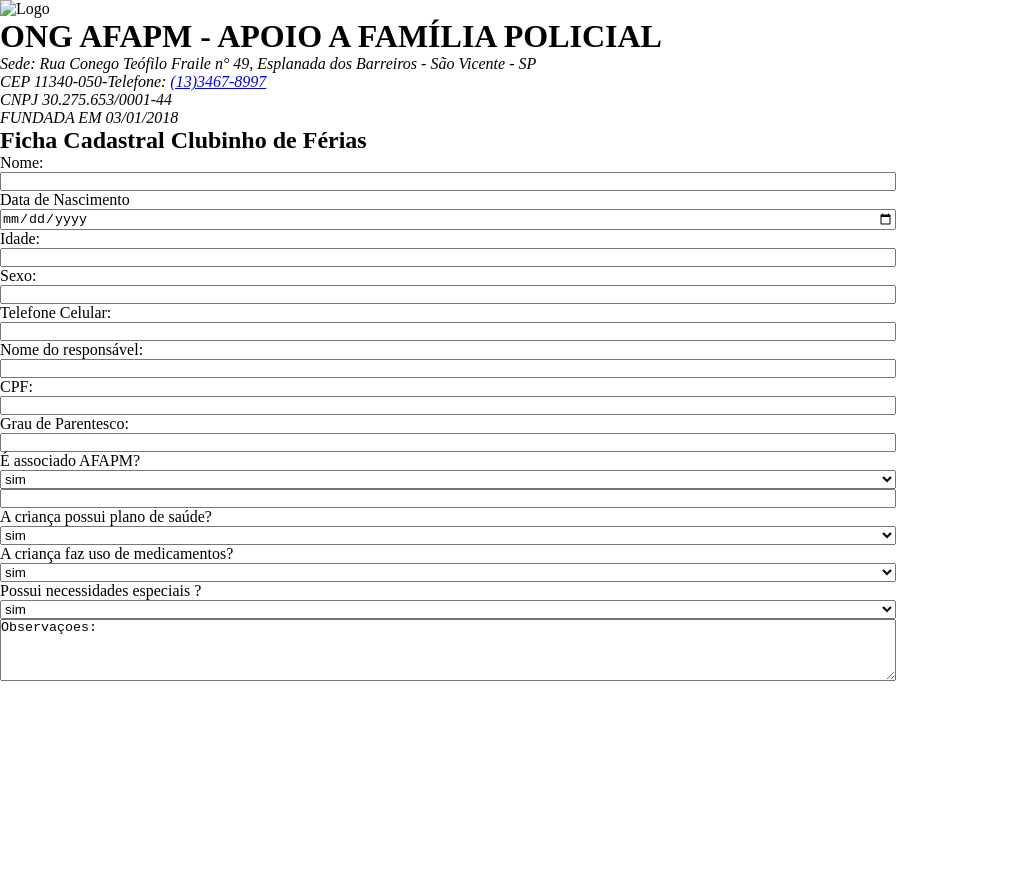
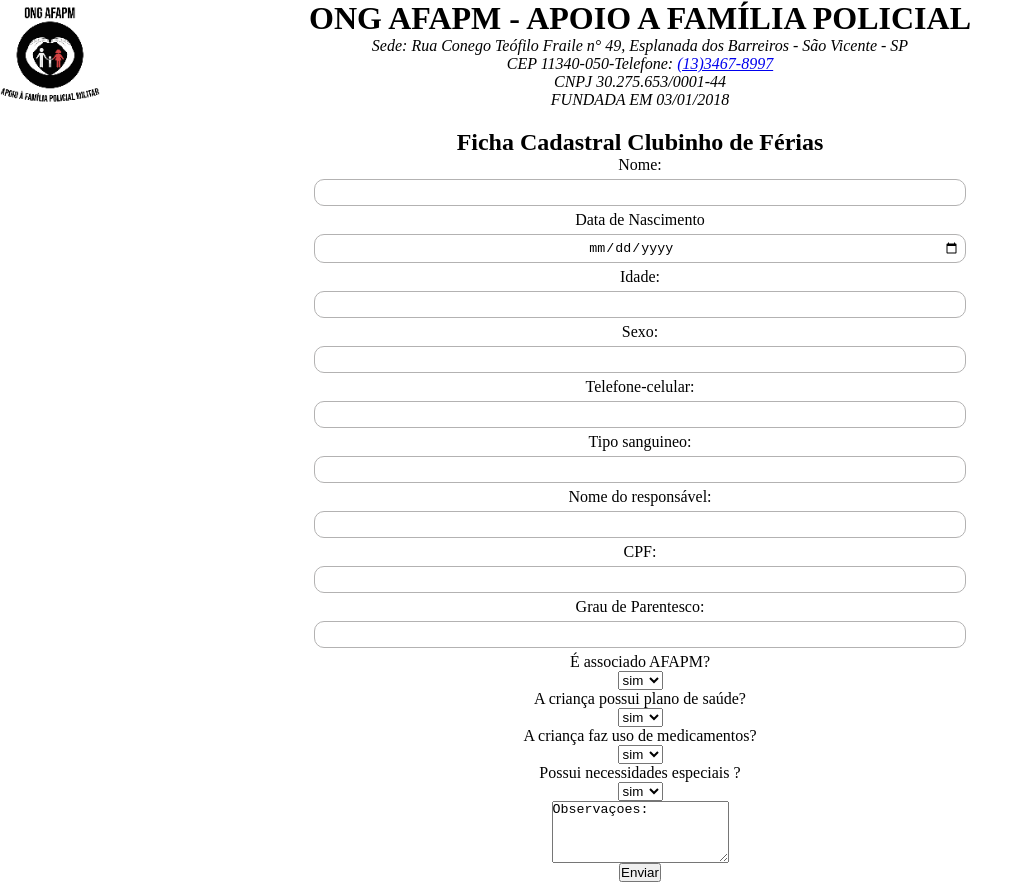
Before and after one commit to GabrielxKJ/ONG-FORM, a website: page forms-ficha-cadastral/index.html in a window 1280 px wide. Shown: the whole page, without its empty margins (0-1033 px from the left). Before the commit the page ends 800 px from the top, so only its background shows below. Drawn offline with Linux system fonts and the light colour scheme.

Commit message:
Add files via upload

```diff
--- a/forms-ficha-cadastral/index.html
+++ b/forms-ficha-cadastral/index.html
@@ -10,7 +10,9 @@
 
 <body>
 	<header>
-		<img src="" alt="Logo">
+		<div class="logo-container">
+			<img class="logo" src="./images/logoafapm.png" alt="Logo">
+		</div>
 		<div class="header-description">
 			<h1>ONG AFAPM - APOIO A FAMÍLIA POLICIAL</h1>
 			<address>
@@ -36,11 +38,13 @@
 				<label for="yearold-input">Idade:</label>
 				<input id="yearold" type="text">
 
-
 				<label for="sex-input">Sexo:</label>
 				<input id="sex-input" type="text">
 
-				<label for="blood-type-input">Telefone Celular:</label>
+				<label for="blood-type-input">Telefone-celular:</label>
+				<input id="blood-type-input" type="text">
+
+				<label for="blood-type-input">Tipo sanguineo:</label>
 				<input id="blood-type-input" type="text">
 
 				<label for="resp-name">Nome do responsável:</label>
@@ -53,13 +57,11 @@
 				<input id="kinship-input" type="text">
 
 				<label for="isAssoc">É associado AFAPM?</label>
-				<select name="" id="isAssoc">
+				<select name="isAssoc" id="isAssoc">
 					<option name="sim" value="sim">sim</option>
 					<option name="não" value="não">não</option>
 				</select>
 
-				<label for="cel-input"></label>
-				<input id="cel-input" type="tel">
 
 				<label for="child-plan-input">A criança possui plano de saúde?</label>
 				<select name="" id="chield-plan-input">
@@ -81,7 +83,7 @@
 
 				<label for="obs-input"></label>
 				<textarea name="obs-input" id="obs-input" type="text" rows="4">Observaçoes:</textarea>
-
+				<button class="form-btn">Enviar</button>
 			</form>
 		</div>
 	</main>
--- a/forms-ficha-cadastral/style/style.css
+++ b/forms-ficha-cadastral/style/style.css
@@ -4,18 +4,62 @@
 }
 
 html, body {
+    width: 100%;
     height: 100%;
+    background-color: rgb(255, 255, 255);
 }
+
+header {
+    display: flex;
+    width: 100%;
+    justify-content: space-between;
+    /* align-items: center; */
+    /* padding: 10px; */
+}
+
+.logo-container {
+    display: flex;
+    align-items: center;
+}
+
+.logo-container img {
+    max-width: 100px;
+    height: auto;
+}
+
+.header-description {
+    margin-right: 100px;
+    justify-content: center;
+    flex: 1;
+    text-align: center;
+}
+
+
 
 .form-content {
     display: flex;
     flex-direction: column;
+    margin-top: 20px;
+}
+
+.form-content h2 {
+    text-align: center
 }
 
 form {
     display: flex;
     flex-direction: column;
     justify-content: center;
+    align-items: center;
     align-content: center;
-    width: 70%;
+    /* width: 70%; */
 }
+
+input {
+    border: 1px solid #b3b2b2;
+    border-radius: 10px;
+    width: 50%;
+    padding: 5px;
+    margin: 5px;
+    text-align: center;
+}
```
Also changed, not shown: forms-ficha-cadastral/package.json (added, +12 -0 lines), forms-ficha-cadastral/images/logoafapm.png (added).
